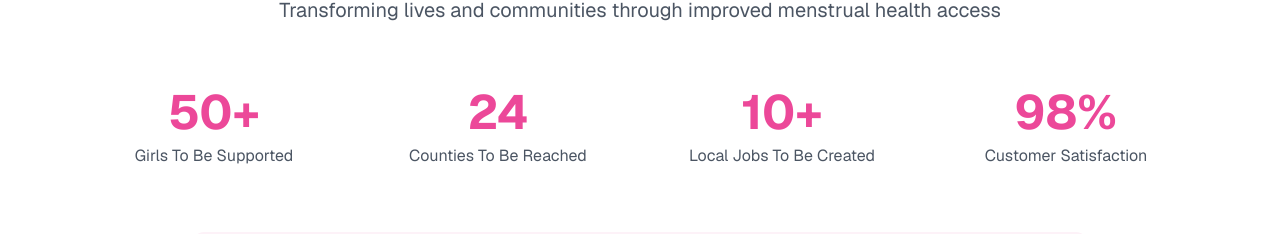
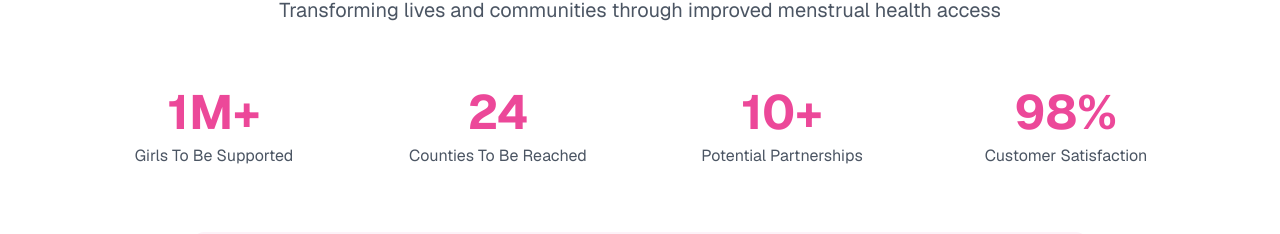
Before and after one commit to JojoFlex1/HygeiaStarknet, a Next.js app: page / in a window 1280 px wide. Shown: the part 1814-2048 px from the top of the page. Built offline with nearby package versions, Linux system fonts and the light colour scheme; no server answers; what @starknet-react/core would draw is missing.

Commit message:
Modfified the Landing page

```diff
--- a/app/page.tsx
+++ b/app/page.tsx
@@ -195,9 +195,9 @@ export default function Home() {
 
           <div className="grid sm:grid-cols-2 lg:grid-cols-4 gap-8 mb-16">
             {[
-              { number: '50+', description: 'Girls To Be Supported' },
+              { number: '1M+', description: 'Girls To Be Supported' },
               { number: '24', description: 'Counties To Be Reached' },
-              { number: '10+', description: 'Local Jobs To Be Created' },
+              { number: '10+', description: 'Potential Partnerships' },
               { number: '98%', description: 'Customer Satisfaction' },
             ].map((stat, index) => (
               <div key={index} className="text-center">
```
